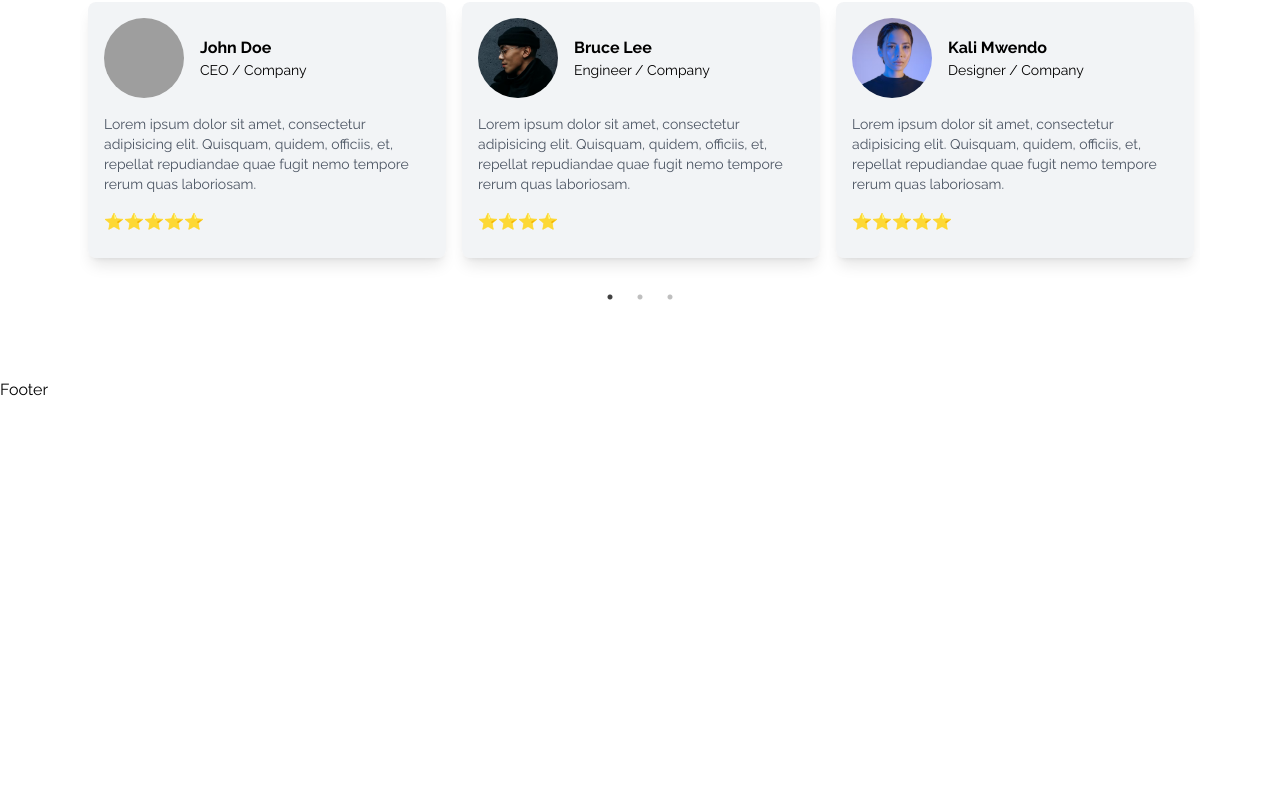
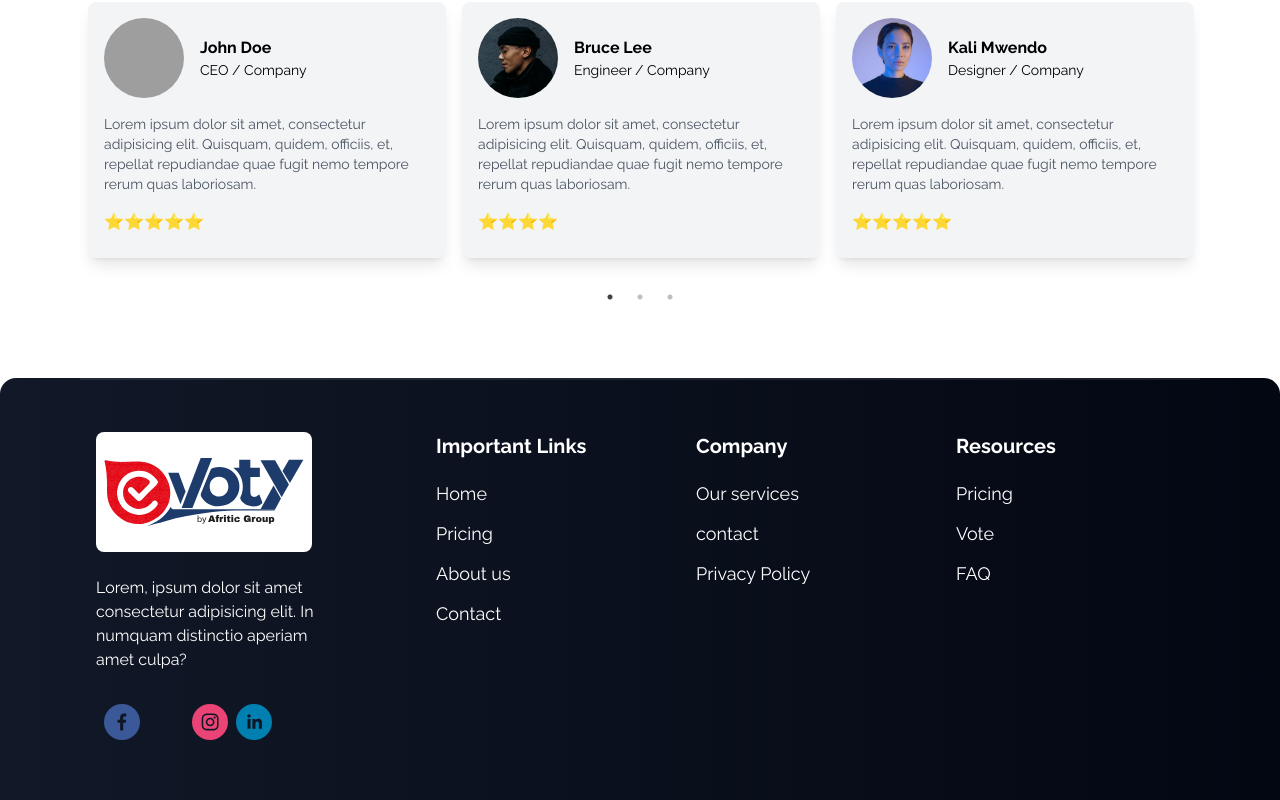
Before and after one commit to EmKbHD/TodoList-CRUD, a React (Vite) app: page / in a window 1280 px wide. Shown: the part 3387-4187 px from the top of the page. Before the commit the page ends 3789 px from the top, so only its background shows below. Built offline with nearby package versions, Linux system fonts and the light colour scheme; grey boxes are pictures that could not be loaded; a web font is replaced by a local one.

Commit message:
footer links added

```diff
--- a/package.json
+++ b/package.json
@@ -15,6 +15,7 @@
     "react-dom": "^18.3.1",
     "react-router-dom": "^6.27.0",
     "react-slick": "^0.30.2",
+    "react-social-icons": "^6.18.0",
     "slick-carousel": "^1.8.1"
   },
   "devDependencies": {
--- a/src/components/Footer/Footer.tsx
+++ b/src/components/Footer/Footer.tsx
@@ -1,5 +1,154 @@
+import Logo from '../../assets/eVoty.svg'
+import { SocialIcon } from 'react-social-icons'
+import { NavbarMenu } from '../../mockUpData/data'
+
+const CompanyLinks = [
+    {
+        id: 1,
+        title: 'Our services',
+        link: '#',
+    },
+    {
+        id: 2,
+        title: 'contact',
+        link: '#',
+    },
+    {
+        id: 3,
+        title: 'Privacy Policy',
+        link: '#',
+    },
+]
+
+const ResourcesLinks = [
+    {
+        id: 1,
+        title: 'Pricing',
+        link: '#',
+    },
+    {
+        id: 2,
+        title: 'Vote',
+        link: '#',
+    },
+    {
+        id: 3,
+        title: 'FAQ',
+        link: '#',
+    },
+]
+
 const Footer = () => {
-    return <div>Footer</div>
+    return (
+        <div className="bg-gradient-to-r from-gray-900 to-gray-950 rounded-t-2xl">
+            <div className="container">
+                {/* company info here */}
+                <div className="grid md:grid-cols-4 md:gap-4 py-5 border-t-2 border-gray-300/10 text-white">
+                    <div className=" py-8 px-4 space-y-4">
+                        <div>
+                            <img
+                                src={Logo}
+                                alt="Logo-img"
+                                className="bg-white rounded-lg px-2"
+                            />
+                        </div>
+
+                        <p className="py-2 text-justify md:text-left">
+                            Lorem, ipsum dolor sit amet consectetur adipisicing
+                            elit. In numquam distinctio aperiam amet culpa?
+                        </p>
+                        {/* social media icons  */}
+                        <div className=" flex p-2 items-center justify-start gap-2 mt-2 md:mt-0">
+                            <a href="#">
+                                <SocialIcon
+                                    url="https://www.facebook.com/"
+                                    style={{ height: 36, width: 36 }}
+                                />
+                            </a>
+                            <a href="#">
+                                <SocialIcon
+                                    network="x"
+                                    bgColor="white"
+                                    fgColor="black"
+                                    style={{ height: 36, width: 36 }}
+                                />
+                            </a>
+                            <a href="#">
+                                <SocialIcon
+                                    network="instagram"
+                                    style={{ height: 36, width: 36 }}
+                                />
+                            </a>
+                            <a href="#">
+                                <SocialIcon
+                                    network="linkedin"
+                                    style={{ height: 36, width: 36 }}
+                                />
+                            </a>
+                        </div>
+                    </div>
+                    {/* links start here */}
+                    <div className=" grid grid-cols-2 md:grid-cols-3 md:col-span-3 md:ml-14">
+                        <div className=" py-8 px-4">
+                            <h2 className="text-xl mb-5 font-bold">
+                                Important Links
+                            </h2>
+                            <ul className="flex flex-col gap-3">
+                                {NavbarMenu.map((item) => {
+                                    return (
+                                        <li key={item.id}>
+                                            <a
+                                                href={item.link}
+                                                className="inline-block md:text-lg hover:text-secondary hover:font-semibold"
+                                            >
+                                                {item.title}
+                                            </a>
+                                        </li>
+                                    )
+                                })}
+                            </ul>
+                        </div>
+                        <div className=" py-8 px-4">
+                            <h2 className="text-xl mb-5 font-bold">Company</h2>
+                            <ul className="flex flex-col gap-3">
+                                {CompanyLinks.map((item) => {
+                                    return (
+                                        <li key={item.id}>
+                                            <a
+                                                href={item.link}
+                                                className="inline-block md:text-lg hover:text-secondary hover:font-semibold"
+                                            >
+                                                {item.title}
+                                            </a>
+                                        </li>
+                                    )
+                                })}
+                            </ul>
+                        </div>
+                        <div className=" py-8 px-4">
+                            <h2 className="text-xl mb-5 font-bold">
+                                Resources
+                            </h2>
+                            <ul className="flex flex-col gap-3">
+                                {ResourcesLinks.map((item) => {
+                                    return (
+                                        <li key={item.id}>
+                                            <a
+                                                href={item.link}
+                                                className="inline-block md:text-lg hover:text-secondary hover:font-semibold"
+                                            >
+                                                {item.title}
+                                            </a>
+                                        </li>
+                                    )
+                                })}
+                            </ul>
+                        </div>
+                    </div>
+                </div>
+            </div>
+        </div>
+    )
 }
 
 export default Footer
```
Also changed, not shown: 1 other file (tests, documents, lock files or other folders).
